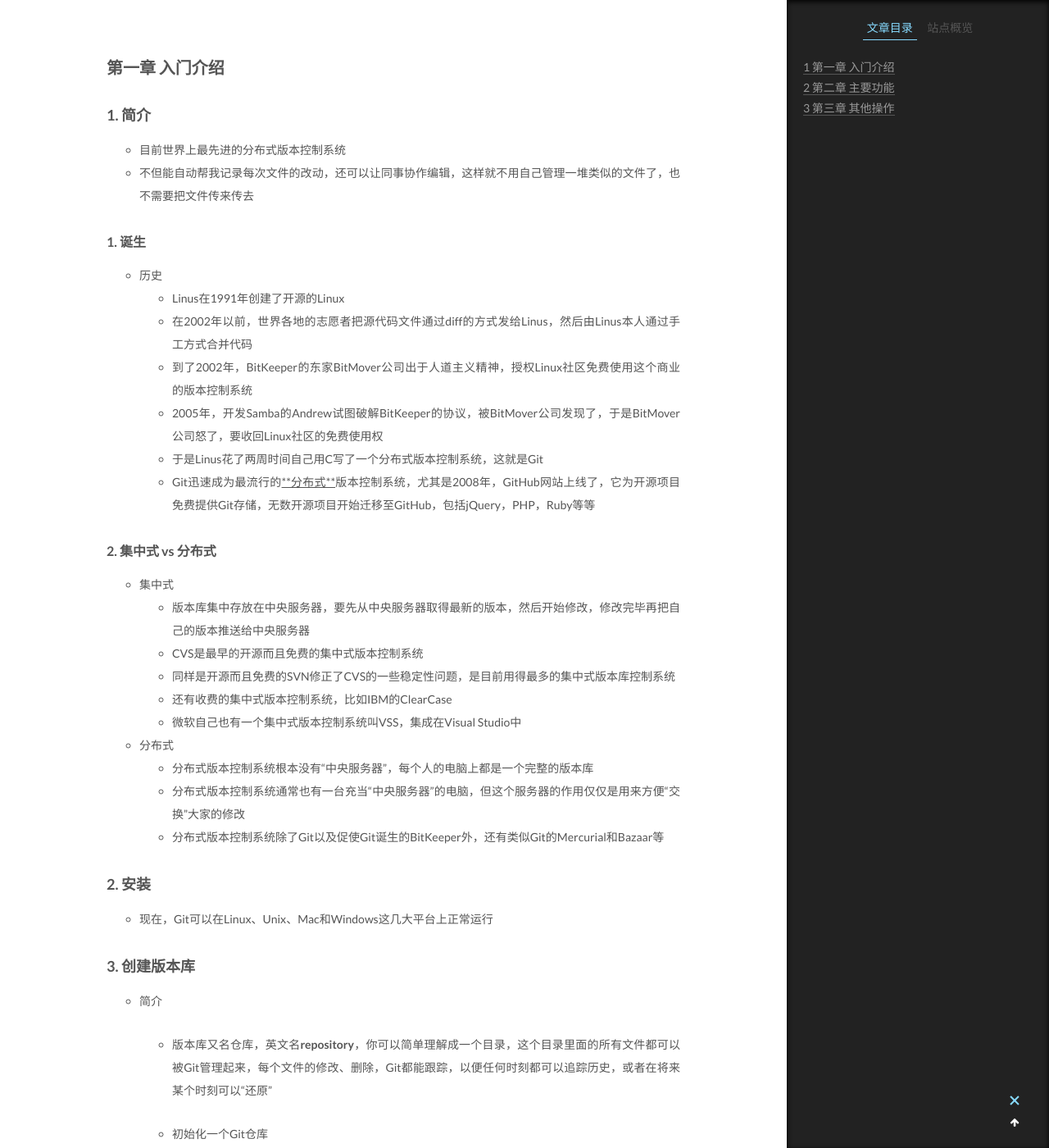
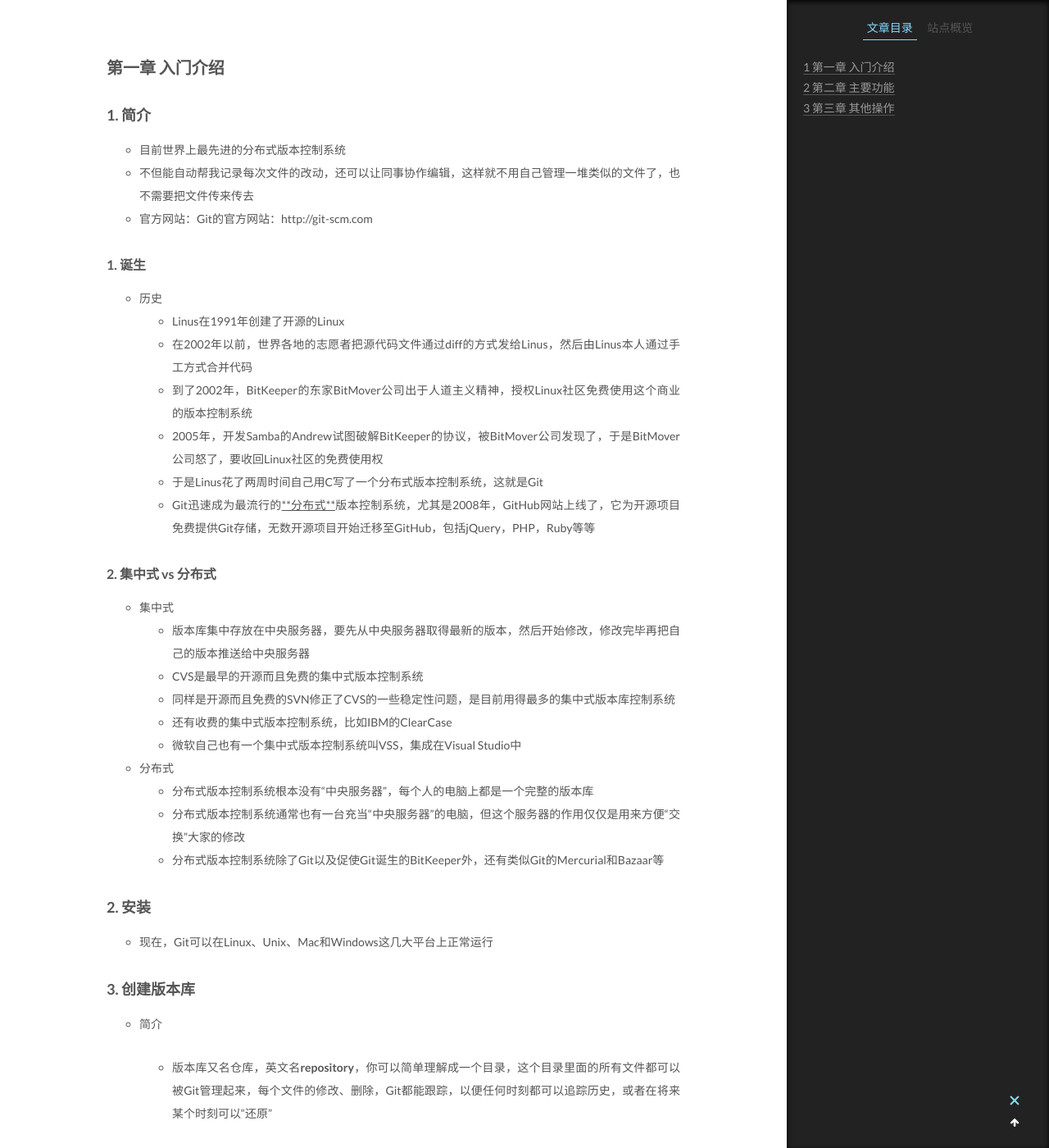
Before and after one commit to SamuelGYX/SamuelGYX.github.io, a Jekyll site: the page built from _posts/2020-06-29-【廖雪峰】Git教程.md, in a window 1280 px wide and 1400 px high, scrolled down 410 px. Shown: the whole window at 82% size. Built offline with Jekyll 4.4.1, drawn with Linux system fonts in a browser that asks for light colours.

Commit message:
update git tutorial

```diff
--- a/_posts/2020-06-29-【廖雪峰】Git教程.md
+++ b/_posts/2020-06-29-【廖雪峰】Git教程.md
@@ -11,6 +11,7 @@ categories: git
 
 - 目前世界上最先进的分布式版本控制系统
 - 不但能自动帮我记录每次文件的改动，还可以让同事协作编辑，这样就不用自己管理一堆类似的文件了，也不需要把文件传来传去
+- 官方网站：Git的官方网站：http://git-scm.com
 
 #### 1. 诞生
 
```
